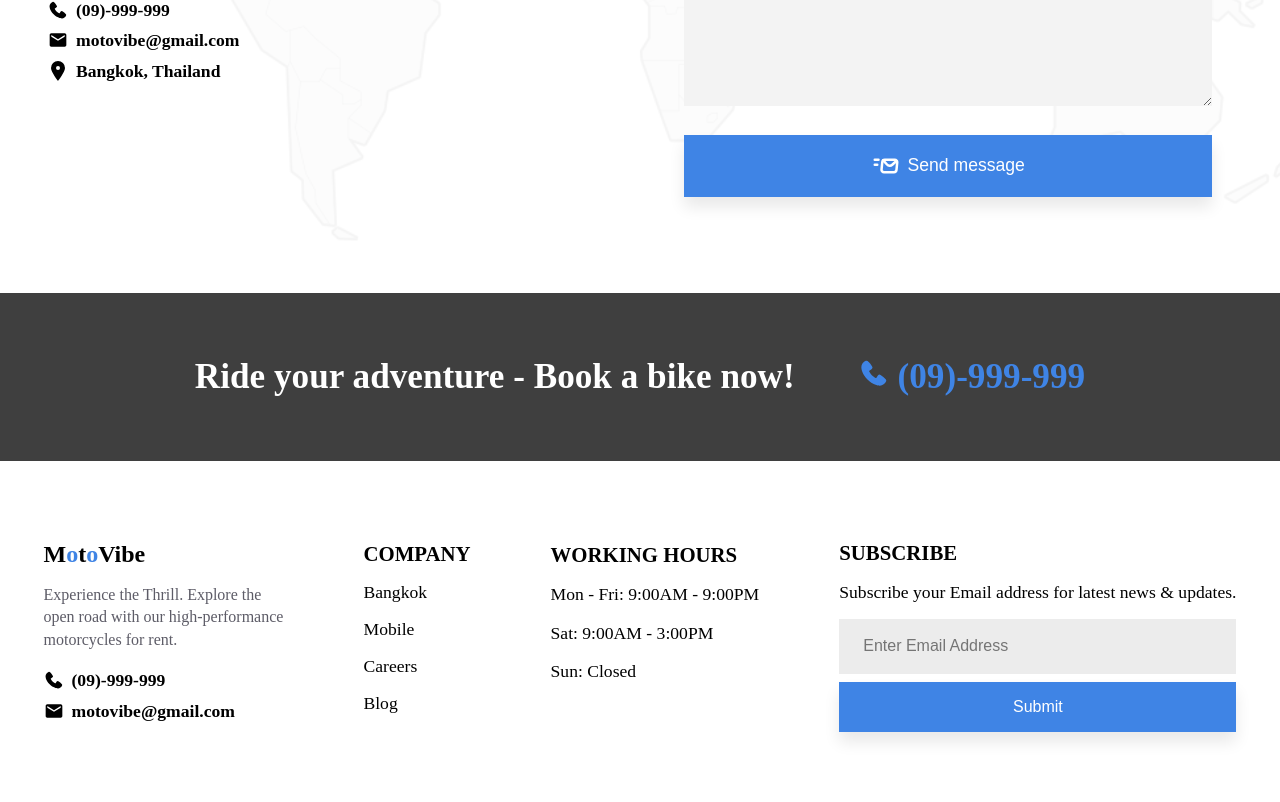
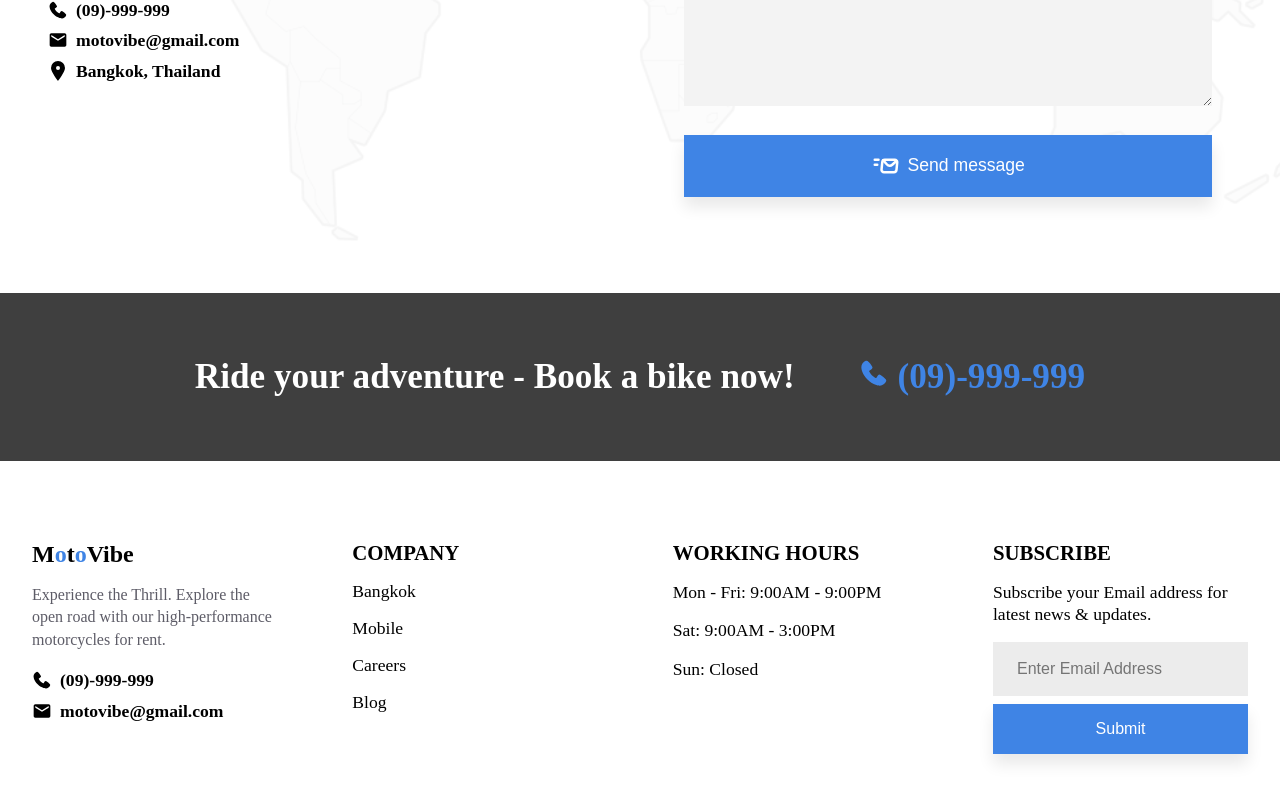
Before and after one commit to OnigiriKing/moto-vibe, a React (Create React App) app: page /Contact in a window 1280 px wide. Shown: the part 832-1634 px from the top of the page. Built offline with nearby package versions, Linux system fonts and the light colour scheme.

Commit message:
footer width update

```diff
--- a/src/styles/footerStyle/_footer.scss
+++ b/src/styles/footerStyle/_footer.scss
@@ -16,14 +16,24 @@
 }
 
 .footer-wrapper {
-  display: flex;
-  flex-direction: row;
-  align-items: center;
-  justify-content: center;
+  display: grid;
+  grid-template-columns: 1fr 1fr 1fr 1fr;
   width: 100%;
   height: 100%;
   gap: 5rem;
   margin: 0 2rem;
+
+  @include navBarWidth {
+    grid-template-columns: 1fr 1fr 1fr;
+  }
+
+  @include smallWidth {
+    grid-template-columns: 1fr 1fr;
+  }
+
+  @media (max-width: 600px) {
+    grid-template-columns: 1fr;
+  }
 }
 
 .footer-des {
```
Also changed, not shown: src/dist/style.css, 1 other file (tests, documents, lock files or other folders).
